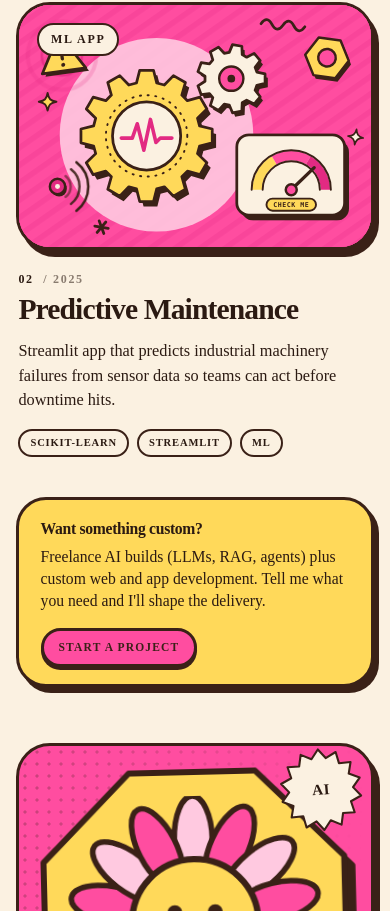
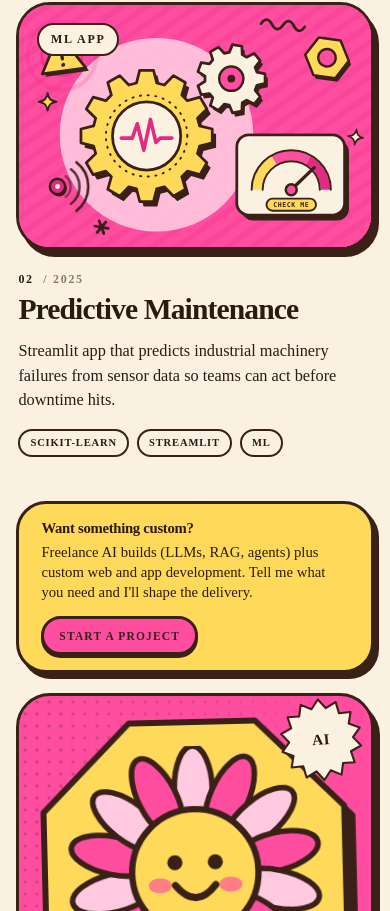
Before and after one commit to tanisshaaa/Freelance-Portfolio, a Next.js app: page / in a window 390 px wide. Shown: the part 2871-3782 px from the top of the page. Built offline with nearby package versions, Linux system fonts and the light colour scheme.

Commit message:
Refactor styles for work and nutshell sections; adjust padding, margins, and layout properties for improved responsiveness and visual consistency. Update animation timing in WorkGrid component for smoother transitions.

```diff
--- a/src/app/globals.css
+++ b/src/app/globals.css
@@ -1331,44 +1331,48 @@ p {
   letter-spacing: 0.08em;
 }
 
-.work {
-  padding-bottom: clamp(2rem, 4vw, 3.5rem);
+.section.work {
+  padding-bottom: clamp(0.75rem, 2vw, 1.25rem);
 }
 .work__note {
   display: flex;
   flex-wrap: wrap;
   align-items: center;
   justify-content: space-between;
-  gap: 1rem 1.5rem;
-  position: relative;
+  gap: 0.85rem 1.75rem;
+  position: relative;
+  grid-column: 1 / -1;
   width: 100%;
   max-width: none;
-  padding: 1.1rem 1.35rem;
+  justify-self: stretch;
+  margin-top: 0.25rem;
+  padding: 0.95rem 1.4rem;
   background: var(--butter);
   border: var(--border);
   border-radius: var(--r-lg);
   box-shadow: 5px 6px 0 var(--brown);
 }
 .work__note-copy {
-  flex: 1 1 16rem;
+  flex: 1 1 18rem;
   min-width: 0;
   display: grid;
-  gap: 0.4rem;
+  gap: 0.25rem;
 }
 .work__note-copy p {
   margin: 0;
-  max-width: 52ch;
-  font-size: 0.98rem;
-  line-height: 1.4;
+  max-width: 58ch;
+  font-size: 0.92rem;
+  line-height: 1.35;
 }
 .work__note-title {
   margin: 0;
-  font-size: clamp(1.35rem, 2.4vw, 1.75rem);
-  line-height: 1.1;
+  font-size: clamp(1.2rem, 2vw, 1.55rem);
+  line-height: 1.05;
   letter-spacing: -0.02em;
 }
 .work__note .btn {
   flex: 0 0 auto;
+  align-self: center;
 }
 
 @media (min-width: 900px) {
@@ -1383,9 +1387,8 @@ p {
     margin-top: 0;
   }
   .work__note {
-    grid-column: 1 / -1;
-    justify-self: stretch;
-    margin-top: 0.15rem;
+    flex-wrap: nowrap;
+    margin-top: 0.1rem;
   }
 }
 
@@ -1454,8 +1457,8 @@ p {
 }
 
 /* ---------- nutshell ---------- */
-.nutshell {
-  padding-top: clamp(1.5rem, 3vw, 2.5rem);
+.section.nutshell {
+  padding-top: clamp(0.5rem, 1.5vw, 1rem);
   padding-bottom: clamp(3rem, 6vw, 6rem);
 }
 .nutshell__banner {
--- a/src/components/WorkGrid.tsx
+++ b/src/components/WorkGrid.tsx
@@ -123,7 +123,7 @@ export function WorkGrid() {
             <ProjectCard key={p.slug} p={p} index={i} />
           ))}
 
-          <Reveal className="work__note" delay={0.1} rotate={-1}>
+          <Reveal className="work__note" delay={0.1} rotate={-0.4}>
             <div className="work__note-copy">
               <p className="display work__note-title">Want something custom?</p>
               <p>
```
